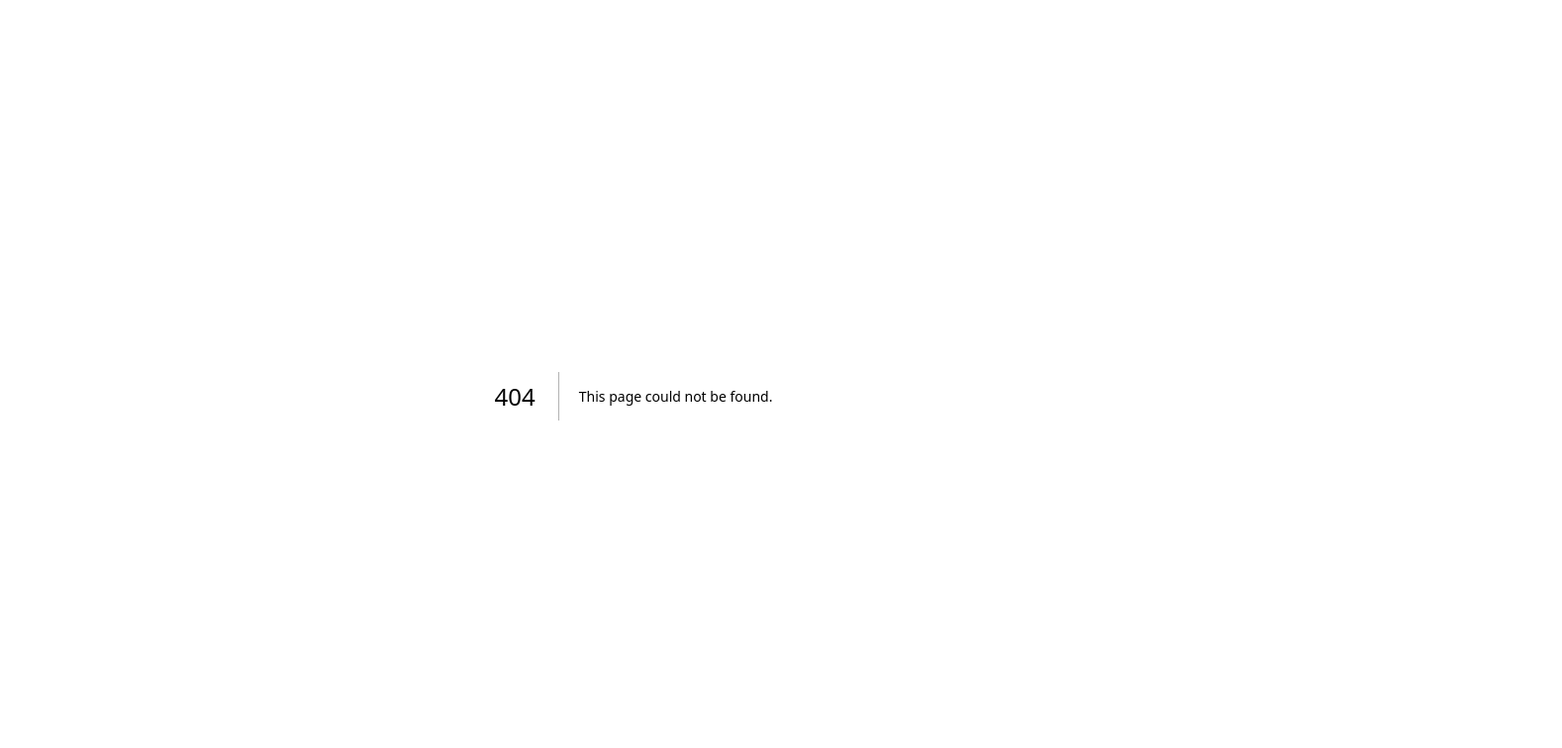
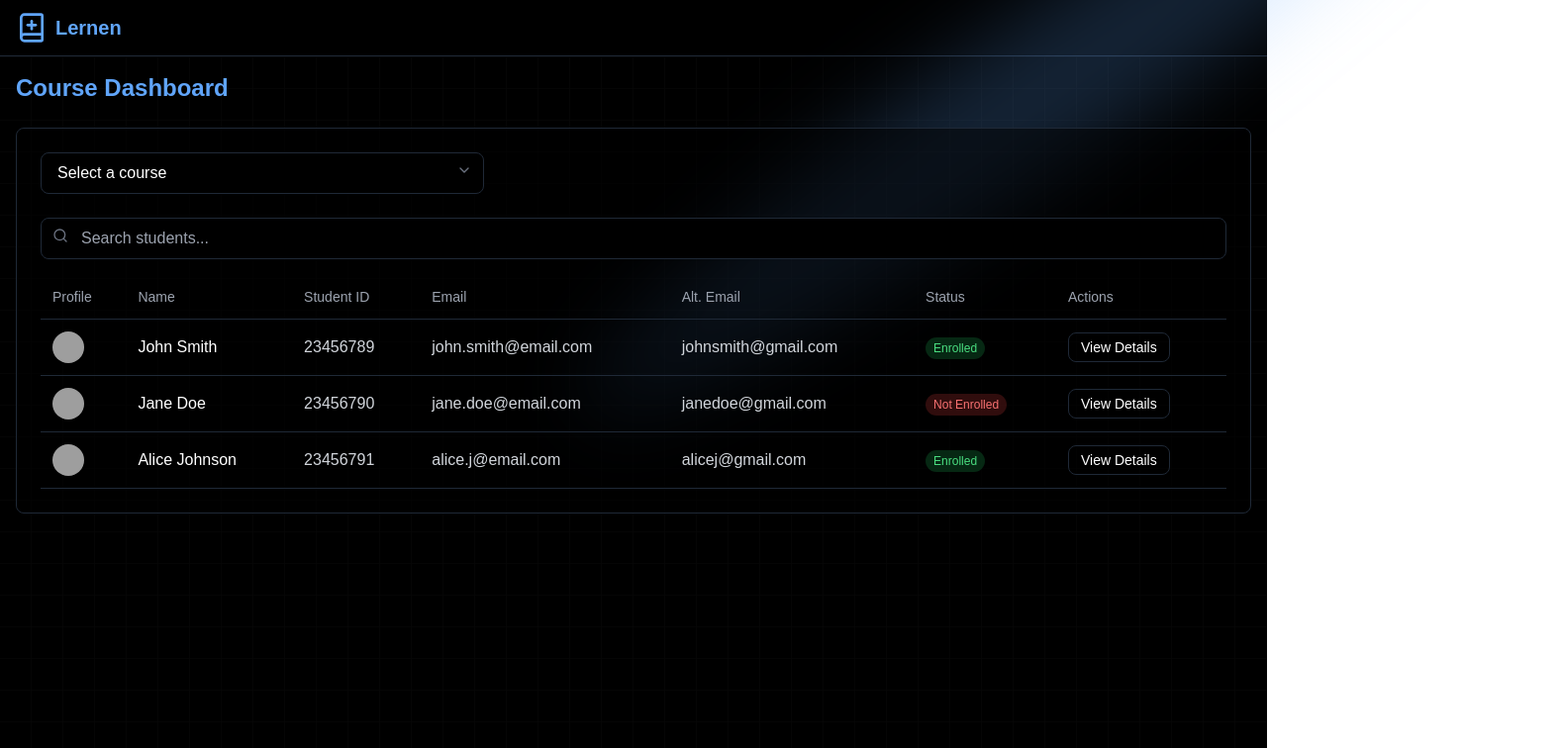
Before and after one commit to datasheng/csc336-teamproject-repo-bigdata, a Next.js app in the folder lernen/: page /professoradmin in a window 1280 px wide. Before the commit this address had no page. Shown: the top 756 px of the page at 99% size, 1578 px wide, since content can reach past the window. Built offline with nearby package versions, Linux system fonts and the light colour scheme; grey boxes are pictures that could not be loaded.

Commit message:
Logo redirector & Working on Professior Adminstration Dashboard

```diff
--- a/lernen/src/app/forgotpassword/page.tsx
+++ b/lernen/src/app/forgotpassword/page.tsx
@@ -3,7 +3,7 @@
 import { useState } from "react";
 import { Spotlight } from "@/components/ui/spotlight";
 import BlurFade from "@/components/ui/blur-fade";
-import { Mail, ArrowLeft } from "lucide-react";
+import { Mail, ArrowLeft, BookPlus } from "lucide-react";
 import Link from "next/link";
 
 export default function ForgotPasswordPage() {
@@ -18,6 +18,16 @@ export default function ForgotPasswordPage() {
     return (
         <main className="flex min-h-screen flex-col bg-black text-white">
             <div className="relative flex min-h-screen w-full flex-col items-center justify-center overflow-hidden bg-black/[0.96] antialiased bg-grid-white/[0.02]">
+                {/* Added Lernen Home Redirecton */}
+                <div className="absolute top-4 left-4 z-20">
+                    <Link href="/">
+                        <div className="flex items-center space-x-2 hover:opacity-80 transition-opacity">
+                            <BookPlus className="h-8 w-8 text-blue-400" />
+                            <span className="text-2xl font-bold text-blue-400">Lernen</span>
+                        </div>
+                    </Link>
+                </div>
+
                 <Spotlight
                     className="-top-40 left-0 md:left-60 md:-top-20"
                     fill="#60A5FA"
--- a/lernen/src/app/login/page.tsx
+++ b/lernen/src/app/login/page.tsx
@@ -3,7 +3,7 @@
 import { useState } from "react";
 import { Spotlight } from "@/components/ui/spotlight";
 import BlurFade from "@/components/ui/blur-fade";
-import { LogIn, Mail, Lock } from "lucide-react";
+import { LogIn, Mail, Lock, BookPlus } from "lucide-react";
 import Link from "next/link";
 
 {/* TODO: Add a Forgot Password Page*/ }
@@ -22,6 +22,16 @@ export default function LoginPage() {
     return (
         <main className="flex min-h-screen flex-col bg-black text-white">
             <div className="relative flex min-h-screen w-full flex-col items-center justify-center overflow-hidden bg-black/[0.96] antialiased bg-grid-white/[0.02]">
+                {/* Added Lernen Home Redirecton */}
+                <div className="absolute top-4 left-4 z-20">
+                    <Link href="/">
+                        <div className="flex items-center space-x-2 hover:opacity-80 transition-opacity">
+                            <BookPlus className="h-8 w-8 text-blue-400" />
+                            <span className="text-2xl font-bold text-blue-400">Lernen</span>
+                        </div>
+                    </Link>
+                </div>
+
                 <Spotlight
                     className="-top-40 left-0 md:left-60 md:-top-20"
                     fill="#60A5FA"
--- /dev/null
+++ b/lernen/src/app/professoradmin/page.tsx
@@ -0,0 +1,149 @@
+'use client';
+
+import React, { useState } from 'react';
+import { Spotlight } from "@/components/ui/spotlight";
+import { BookPlus, Search, ChevronDown } from "lucide-react";
+import Link from "next/link";
+
+export default function ProfessorDashboard() {
+  const [selectedClass, setSelectedClass] = useState("");
+
+  // Remove once backend once implemented
+  const classes = [
+    { id: "CS101", name: "Introduction to Computer Science", semester: "Fall 2024" },
+    { id: "CS201", name: "Data Structures", semester: "Fall 2024" },
+    { id: "CS301", name: "Algorithms", semester: "Fall 2024" }
+  ];
+
+  // Remove once backend once implemented
+  const students = [
+    {
+      id: "23456789",
+      name: "John Smith",
+      email: "john.smith@email.com",
+      altEmail: "johnsmith@gmail.com",
+      status: "Enrolled",
+      imgUrl: "/api/placeholder/32/32"
+    },
+    {
+      id: "23456790",
+      name: "Jane Doe",
+      email: "jane.doe@email.com",
+      altEmail: "janedoe@gmail.com",
+      status: "Not Enrolled",
+      imgUrl: "/api/placeholder/32/32"
+    },
+    {
+      id: "23456791",
+      name: "Alice Johnson",
+      email: "alice.j@email.com",
+      altEmail: "alicej@gmail.com",
+      status: "Enrolled",
+      imgUrl: "/api/placeholder/32/32"
+    }
+  ];
+
+  return (
+    <main className="flex min-h-screen flex-col bg-black text-white">
+      <nav className="border-b border-gray-800 bg-black/50 px-4 py-3">
+        <div className="mx-auto flex max-w-7xl items-center justify-between">
+          <Link href="/" className="flex items-center space-x-2">
+            <BookPlus className="h-8 w-8 text-blue-400" />
+            <span className="text-xl font-bold text-blue-400">Lernen</span>
+          </Link>
+        </div>
+      </nav>
+
+      <div className="relative flex w-full flex-1 flex-col bg-black/[0.96] antialiased bg-grid-white/[0.02]">
+        <Spotlight
+          className="-top-40 right-0 md:right-60 md:-top-20"
+          fill="#60A5FA"
+        />
+
+        <div className="relative z-10 mx-auto w-full max-w-7xl space-y-6 p-4">
+          <div className="flex items-center justify-between">
+            <h1 className="text-2xl font-bold text-blue-400">Course Dashboard</h1>
+          </div>
+
+          <div className="rounded-lg border border-gray-800 bg-black/50 p-6">
+            <div className="mb-6 relative">
+              <div className="relative w-full max-w-md">
+                <select
+                  value={selectedClass}
+                  onChange={(e) => setSelectedClass(e.target.value)}
+                  className="w-full appearance-none rounded-lg border border-gray-800 bg-black px-4 py-2 text-white focus:border-blue-500 focus:outline-none pr-10"
+                >
+                  <option value="" disabled>Select a course</option>
+                  {classes.map((course) => (
+                    <option key={course.id} value={course.id}>
+                      {course.id} - {course.name} ({course.semester})
+                    </option>
+                  ))}
+                </select>
+                <ChevronDown className="absolute right-3 top-2.5 h-4 w-4 text-gray-500 pointer-events-none" />
+              </div>
+            </div>
+
+            <div className="mb-4 flex items-center space-x-4">
+              <div className="relative flex-1">
+                <Search className="absolute left-3 top-2.5 h-4 w-4 text-gray-500" />
+                <input
+                  type="text"
+                  placeholder="Search students..."
+                  className="w-full rounded-lg border border-gray-800 bg-black px-4 py-2 pl-10 text-white focus:border-blue-500 focus:outline-none"
+                />
+              </div>
+            </div>
+
+            <div className="overflow-x-auto">
+              <table className="w-full">
+                <thead>
+                  <tr className="border-b border-gray-800 text-left text-sm">
+                    <th className="p-3 font-medium text-gray-400">Profile</th>
+                    <th className="p-3 font-medium text-gray-400">Name</th>
+                    <th className="p-3 font-medium text-gray-400">Student ID</th>
+                    <th className="p-3 font-medium text-gray-400">Email</th>
+                    <th className="p-3 font-medium text-gray-400">Alt. Email</th>
+                    <th className="p-3 font-medium text-gray-400">Status</th>
+                    <th className="p-3 font-medium text-gray-400">Actions</th>
+                  </tr>
+                </thead>
+                <tbody>
+                  {students.map((student) => (
+                    <tr key={student.id} className="border-b border-gray-800 hover:bg-gray-900/50">
+                      <td className="p-3">
+                        <img
+                          src={student.imgUrl}
+                          alt={`${student.name}'s profile`}
+                          className="h-8 w-8 rounded-full"
+                        />
+                      </td>
+                      <td className="p-3 font-medium">{student.name}</td>
+                      <td className="p-3 text-gray-300">{student.id}</td>
+                      <td className="p-3 text-gray-300">{student.email}</td>
+                      <td className="p-3 text-gray-300">{student.altEmail}</td>
+                      <td className="p-3">
+                        <span className={`rounded-full px-2 py-1 text-xs ${
+                          student.status === 'Enrolled'
+                            ? 'bg-green-500/20 text-green-400'
+                            : 'bg-red-500/20 text-red-400'
+                        }`}>
+                          {student.status}
+                        </span>
+                      </td>
+                      <td className="p-3">
+                        <button className="rounded-lg border border-gray-800 px-3 py-1 text-sm hover:bg-gray-800">
+                          View Details
+                        </button>
+                      </td>
+                    </tr>
+                  ))}
+                </tbody>
+              </table>
+            </div>
+          </div>
+        </div>
+      </div>
+    </main>
+  );
+}
--- a/lernen/src/app/selectrole/page.tsx
+++ b/lernen/src/app/selectrole/page.tsx
@@ -1,12 +1,13 @@
 "use client";
 
 import { useState } from "react";
-import { GraduationCap, School } from "lucide-react";
+import { GraduationCap, School, BookPlus } from "lucide-react";
 import BlurFade from "@/components/ui/blur-fade";
 import { HoverEffect } from "@/components/ui/card-hover-effect";
+import Link from "next/link";
 
-{/* TODO : student page.tsx, and prof page.tsx*/ }
-{/* Redirect back to Student Dashboard, going to have a signup*/ }
+{/* TODO : student page.tsx, and prof page.tsx
+           Redirect back to Student Dashboard, going to have a signup */}
 
 export default function SelectRole() {
   const roles = [
@@ -16,10 +17,11 @@ export default function SelectRole() {
       link: "/selectrole/signup",
       icon: GraduationCap,
     },
-    {
+    { // Change this to /selectrole/signup after we finish up the auth and ETC
+      // Can also change to /selectsemester/student to see the current dashboard in the making
       title: "Professor",
       description: "Manage your courses and student interactions.",
-      link: "/selectsemester/student", /* Change this to /selectrole/signup after we finish up the auth and ETC*/
+      link: "/professoradmin",
       icon: School,
     },
   ];
@@ -33,6 +35,16 @@ export default function SelectRole() {
   return (
     <main className="flex min-h-screen flex-col bg-black text-white">
       <div className="relative flex min-h-screen w-full flex-col items-center justify-center overflow-hidden bg-black/[0.96] antialiased bg-grid-white/[0.02]">
+        {/* Added Lernen Home Redirecton */}
+        <div className="absolute top-4 left-4 z-20">
+                    <Link href="/">
+                        <div className="flex items-center space-x-2 hover:opacity-80 transition-opacity">
+                            <BookPlus className="h-8 w-8 text-blue-400" />
+                            <span className="text-2xl font-bold text-blue-400">Lernen</span>
+                        </div>
+                    </Link>
+                </div>
+
         <BlurFade delay={0.15} inView>
           <h1 className="bg-gradient-to-b from-blue-50 to-blue-400 bg-clip-text py-4 text-center text-4xl font-bold text-transparent md:text-6xl mb-12">
             Select your role
--- a/lernen/src/app/selectrole/signup/page.tsx
+++ b/lernen/src/app/selectrole/signup/page.tsx
@@ -3,9 +3,10 @@
 import { useState } from "react";
 import { Spotlight } from "@/components/ui/spotlight";
 import BlurFade from "@/components/ui/blur-fade";
-import { UserPlus, Mail, Lock, User } from "lucide-react";
+import { UserPlus, Mail, Lock, User, Home, BookPlus} from "lucide-react";
 import Link from "next/link";
 
+{/* Add a Home Button to redirect you to homepage */}
 export default function SignUpPage() {
     const [formData, setFormData] = useState({
         fullName: '',
@@ -23,6 +24,16 @@ export default function SignUpPage() {
     return (
         <main className="flex min-h-screen flex-col bg-black text-white">
             <div className="relative flex min-h-screen w-full flex-col items-center justify-center overflow-hidden bg-black/[0.96] antialiased bg-grid-white/[0.02]">
+                {/* Added Lernen Home Redirecton */}
+                <div className="absolute top-4 left-4 z-20">
+                    <Link href="/">
+                        <div className="flex items-center space-x-2 hover:opacity-80 transition-opacity">
+                            <BookPlus className="h-8 w-8 text-blue-400" />
+                            <span className="text-2xl font-bold text-blue-400">Lernen</span>
+                        </div>
+                    </Link>
+                </div>
+
                 <Spotlight
                     className="-top-40 right-0 md:right-60 md:-top-20"
                     fill="#60A5FA"
@@ -140,7 +151,7 @@ export default function SignUpPage() {
                             </form>
                         </div>
                     </BlurFade>
-                </div>
+                </div>x
             </div>
         </main>
     );
```
